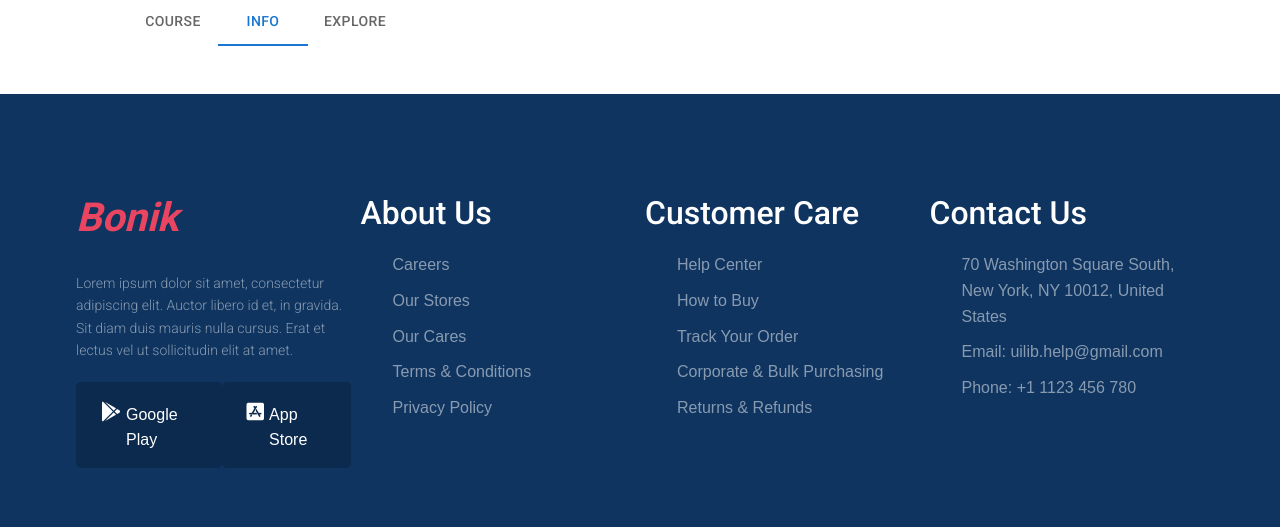
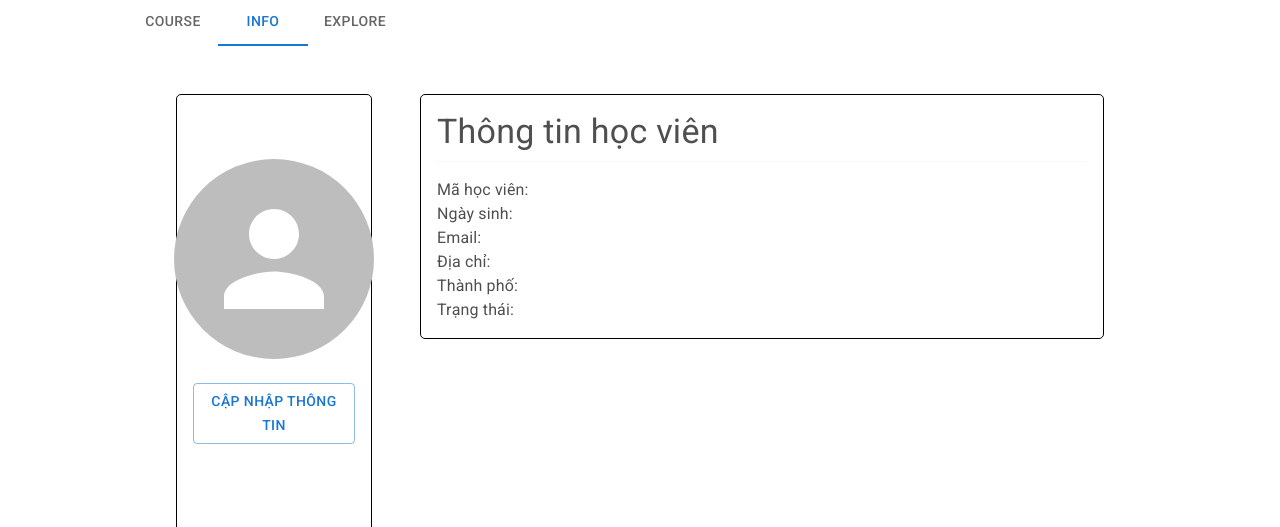
Before and after one commit to duongbx288/elearning-website, a React (Create React App) app: page /student-page/1 in a window 1280 px wide. Both pictures are taken after a click on the tab "INFO". Shown: the part 273-800 px from the top of the page. Built offline with nearby package versions, Linux system fonts and the light colour scheme; no server answers.

Commit message:
fix: additional changes

```diff
--- /dev/null
+++ b/src/components/front-end/Affiliate/AffiliatePage.tsx
@@ -0,0 +1,10 @@
+
+
+const AffiliatePage = () => {
+
+    return (
+        <></>
+    )
+}
+
+export default AffiliatePage;
--- a/src/components/front-end/Student/StudentPage.tsx
+++ b/src/components/front-end/Student/StudentPage.tsx
@@ -10,29 +10,24 @@ import { useNavigate, useParams } from 'react-router-dom';
 import StudentCourse from './components/StudentCourse';
 import StudentService, {StudentResponse} from '../../../services/StudentService';
 import InfoTab from './components/InfoTab';
+import ExploreTab from './components/ExploreTab';
 
 const StudentPage = () => {
 
   const navigate = useNavigate();
   const { id } = useParams();
+  const student = {} as StudentResponse;
 
   const [loading, setLoading] = useState<boolean>(false);
 
   const [studentId, setStudentId] = useState<number>(Number(id));
-  const [studentInfo, setStudentInfo] = useState<StudentResponse>();
+  const [studentInfo, setStudentInfo] = useState<StudentResponse>(student);
 
   useEffect(() => {
     window.scrollTo(0, 0);
     console.log('student', id);
     if (id !== null && typeof id === 'string') {
       StudentService.getStudentById(Number(id)).then((res) => {
-        if(res.data){
-          console.log(res.data);
-          setStudentInfo(res.data);
-        }
-      });
-    } else if (studentId != null && typeof studentId !== 'undefined') {
-      StudentService.getStudentById(studentId).then((res) => {
         if(res.data){
           console.log(res.data);
           setStudentInfo(res.data);
@@ -64,10 +59,10 @@ const StudentPage = () => {
             <StudentCourse id={id}/>
           </TabPanel>
           <TabPanel value={value} index={1}>
-            <InfoTab id={id}/>
+            <InfoTab id={id} studentInfo={studentInfo}/>
           </TabPanel>
           <TabPanel value={value} index={2}>
-            Item Three
+            <ExploreTab id={id} studentInfo={studentInfo}/>
           </TabPanel>
         </Box>
       </Box>
--- /dev/null
+++ b/src/components/front-end/Student/components/ExploreTab.tsx
@@ -0,0 +1,70 @@
+import {
+  Box,
+  Button,
+  Card,
+  CardActions,
+  CardContent,
+  CardHeader,
+  Grid,
+} from '@mui/material';
+import { useEffect, useState } from 'react';
+import { StudentResponse } from '../../../../services/StudentService';
+
+const ExploreTab = ({ id, studentInfo }) => {
+  const [studentId, setStudentId] = useState<number>(id);
+
+  const [info, setInfo] = useState<StudentResponse>(studentInfo);
+
+  useEffect(() => {
+    console.log('explore');
+  }, []);
+
+  return (
+    <Grid container>
+      <Grid item xs={3}>
+        <Box>
+          {/* <Card sx={{ margin: 2 }}>
+            <CardHeader
+              sx={{
+                height: '80px',
+                fontSize: '15px',
+              }}
+              title={course.courseName}
+            ></CardHeader>
+            <CardContent sx={{ height: '90px' }}>
+              <Box
+                component={'img'}
+                //  alt="image_alt.PNG"
+                src={course.cover}
+              ></Box>
+            </CardContent>
+            <CardActions sx={{ margin: 1 }}>
+              <Button
+                variant="outlined"
+                color="primary"
+                onClick={() => {
+                  navigate(
+                    '/study-course/course=' +
+                      course.courseId +
+                      '/student=' +
+                      course.studentId,
+                    {
+                      state: {
+                        courseId: course.courseId,
+                        studentId: course.studentId,
+                      },
+                    }
+                  );
+                }}
+              >
+                Vào học
+              </Button>
+            </CardActions>
+          </Card> */}
+        </Box>
+      </Grid>
+    </Grid>
+  );
+};
+
+export default ExploreTab;
--- a/src/components/front-end/Student/components/InfoTab.tsx
+++ b/src/components/front-end/Student/components/InfoTab.tsx
@@ -1,16 +1,74 @@
-import { Box, Grid } from "@mui/material";
+import { Avatar, Box, Button, Divider, Grid, Typography } from '@mui/material';
+import { useState } from 'react';
+import { useNavigate } from 'react-router-dom';
+import { stringAvatar } from '../../../../services/helpers/CourseInfoHelpders';
+import { StudentResponse } from '../../../../services/StudentService';
 
+const InfoTab = ({ id, studentInfo }) => {
+  const navigate = useNavigate();
+  const [info, setInfo] = useState<StudentResponse>(studentInfo);
+  const [sId, setSId] = useState<number>(Number(id));
 
-const InfoTab = ({ id }) => {
+  const handleClick = () => {
 
-    return (
-        <Box>
-            <Grid container>
-                <Grid item xs={3}></Grid>
-                <Grid item xs={9}></Grid>
-            </Grid>
-        </Box>
-    )
-}
+  }
+
+  return (
+    <Box>
+      <Grid container>
+        <Grid item xs={3}>
+          <Box
+            display={'flex'}
+            flexDirection={'column'}
+            justifyContent={'center'}
+            alignItems={'center'}
+            sx={{ border: '1px solid black', borderRadius: '5px', padding: 2, margin: 3 }}
+          >
+            <Box padding={3}></Box>
+            {info.avatar && info.avatar !== null ? (
+              <Avatar
+                alt={''}
+                src={info.avatar}
+                sx={{ height: '200px', width: '200px', mb: 2 }}
+              ></Avatar>
+            ) : (
+              <Avatar
+                {...stringAvatar(info.name)}
+                sx={{ height: '200px', width: '200px', mb: 2 }}
+              ></Avatar>
+            )}
+            <Typography variant="h5">{info.name}</Typography>
+            <Button
+                onClick={handleClick}
+                variant={"outlined"}
+                sx={{ mt: 1}}
+            >Cập nhập thông tin</Button>
+            <Box padding={6}></Box>
+          </Box>
+        </Grid>
+        <Grid item xs={9}>
+          <Box
+            sx={{ border: '1px solid black', borderRadius: '5px', padding: 2, margin: 3 }}
+          >
+            <Typography variant="h4">Thông tin học viên</Typography>
+            <Divider sx={{ marginBottom: 2, marginTop: 1}}/>
+
+            <Typography> Mã học viên: {info.studentCode}</Typography>
+
+            <Typography> Ngày sinh: </Typography>
+
+            <Typography> Email: {info.email}</Typography>
+
+            <Typography>Địa chỉ: {info.address}</Typography>
+
+            <Typography>Thành phố: {info.city}</Typography>
+
+            <Typography>Trạng thái: {info.status}</Typography>
+          </Box>
+        </Grid>
+      </Grid>
+    </Box>
+  );
+};
 
 export default InfoTab;
--- a/src/components/front-end/header/components/components/LoginMenu.tsx
+++ b/src/components/front-end/header/components/components/LoginMenu.tsx
@@ -58,13 +58,6 @@ const LoginMenu = () => {
   const handleGoToLearn = () => {
     handleClose();
     navigate('/student-page/' + userInfo?.studentId, {
-      state: { id: userInfo?.studentId },
-    });
-  };
-
-  const handleInfo = () => {
-    handleClose();
-    navigate('/student-info/' + userInfo?.studentId, {
       state: { id: userInfo?.studentId },
     });
   };
--- a/src/layout/ClientMainLayout.tsx
+++ b/src/layout/ClientMainLayout.tsx
@@ -8,9 +8,10 @@ import CourseInfo from '../components/front-end/Course/CourseInfo';
 import StudentInfo from '../components/front-end/Student/StudentInfo';
 import StudentCourse from '../components/front-end/Student/components/StudentCourse';
 import StudyCourse from '../components/front-end/Student/StudyCourse';
-import AffiliateInfo from '../components/front-end/Affiliate/AffiliateInfo';
+import AffiliateInfo from '../components/front-end/Affiliate/components/AffiliateInfo';
 import CourseList from '../components/front-end/Course/CourseList';
 import StudentPage from '../components/front-end/Student/StudentPage';
+import AffiliatePage from '../components/front-end/Affiliate/AffiliatePage';
 
 const HeaderFooter = () => {
   return (
@@ -36,7 +37,7 @@ const ClientMainLayout = () => {
           <Route path="student-page/:id" element={<StudentPage/>}></Route>
           {/* <Route path="student-course/:id" element={<StudentCourse/>}></Route> */}
           <Route path="study-course/course=:id/student=:id" element={<StudyCourse/>}></Route>
-          <Route path="affiliate-info/affiliate=:id" element={<AffiliateInfo/>}></Route>
+          <Route path="affiliate-page/affiliate=:id" element={<AffiliatePage/>}></Route>
         </Route>
       </Routes>
     </>
--- a/src/services/CourseService.tsx
+++ b/src/services/CourseService.tsx
@@ -91,6 +91,10 @@ class CourseService {
     getRatingOfCourse = (id: number) => {
         return axios.get(`/api/course_rating/course-id=${id}`)
     }
+
+    getRatingOfCoursePag = (id: number, pageNum: number) => {
+        return axios.get(`/api/course_rating/pag/course-id=${id}/pageNum=${pageNum}`);
+    }
 }
 
 export default new CourseService();
--- a/src/services/StudentService.tsx
+++ b/src/services/StudentService.tsx
@@ -12,7 +12,7 @@ export type StudentResponse = {
     id: number;
     studentCode: string;
     name?: string;
-    birth_date?: Date;
+    birthDate?: Date;
     email?: string;
     address?: string;
     city?: string;
```
Also changed, not shown: src/components/front-end/Course/components/Tab/components/CourseRating.tsx (+21 -8 lines), README.txt, src/components/front-end/Affiliate/components/AffiliateInfo.tsx (renamed from src/components/front-end/Affiliate/AffiliateInfo.tsx).
